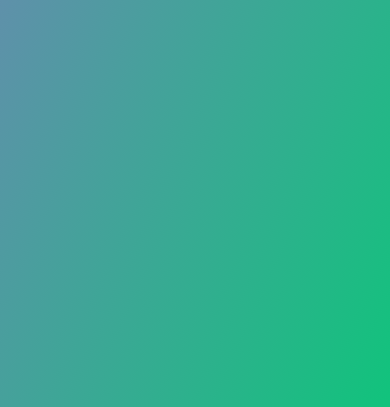
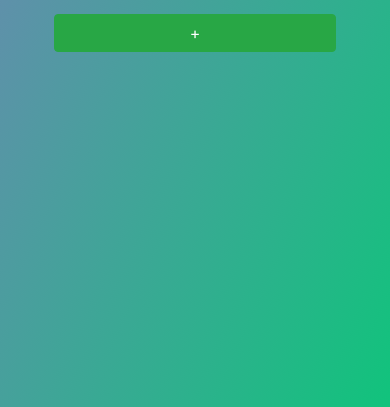
Before and after one commit to jeffleon/Gatsby_To_Do, a Gatsby site: page / in a window 390 px wide. Shown: the part 437-844 px from the top of the page. Built offline with nearby package versions, Linux system fonts and the light colour scheme; Gatsby itself is replaced by a stand-in of ours.

Commit message:
[UPDATE] page

```diff
--- a/components/form.js
+++ b/components/form.js
@@ -17,22 +17,23 @@ const Formulario = (props) => {
                 lng = position.coords.longitude;
                 lat = position.coords.latitude;
                 if (input.length > 0) { props.addFunction({"data": input, "lat": lat, "lng": lng})}
+                input = await "";
             });
         }
-
+        e.target.reset();
     }
     return (
-        <div className="container mt-4">
+        <div className="container">
             <h1 className="title">List of task</h1>
-            <Form onSubmit={handleSub}>
+            <Form onSubmit={handleSub} className="form">
                 <Row form>
-                    <Col md={6}>
+                    <Col md={10} sm={12}>
                         <FormGroup>
                             <Input onChange={handle} type="text" name="task" id="task" placeholder="task to do" />
                         </FormGroup>
                     </Col>
-                    <Col md={2}>
-                        <Button color="success" type="submit">
+                    <Col md={2} sm={12}>
+                        <Button color="success" className="button-form" type="submit">
                             +
                         </Button>
                     </Col>
--- a/components/styles/form.css
+++ b/components/styles/form.css
@@ -4,3 +4,14 @@
     font-family: 'Secular One', sans-serif;
     color: whitesmoke;
 }
+.icones{
+    float: right;
+}
+
+@media(max-width: 768px)
+{
+    .button-form{
+        width: 100%;
+        margin-bottom: 15px;
+    }
+}
--- a/components/styles/tasks.css
+++ b/components/styles/tasks.css
@@ -1,4 +1,4 @@
 
 .alert{
-    max-width: 700px;
+    max-width: 590px;
 }
--- a/components/tasks.js
+++ b/components/tasks.js
@@ -15,9 +15,11 @@ const Tasks = (props) => {
             <div className="container">
                 <Alert className="alert" color={element.done?"danger":"success"} id={index}>
                     {element.data}
-                    <Link to="/map" state={{"lat": element.lat, "lng": element.lng}}><i className="fa fa-map-marker m-1" aria-hidden="true"></i></Link>
-                    <i onClick={() => props.doneFunction(element.id)} className={element.done?"fa fa-minus-circle m-1":"fa fa-plus-circle  m-1"} id={index} aria-hidden="true"></i>
-                    <i onClick={() => props.deleteFunction(element.id)} className="fa fa-trash m-1" id={index} aria-hidden="true"></i>
+                    <div className="icones">
+                        <Link to="/map" state={{"lat": element.lat, "lng": element.lng}}><i className="fa fa-map-marker m-1" aria-hidden="true"></i></Link>
+                        <i onClick={() => props.doneFunction(element.id)} className={element.done?"fa fa-minus-circle m-1":"fa fa-plus-circle  m-1"} id={index} aria-hidden="true"></i>
+                        <i onClick={() => props.deleteFunction(element.id)} className="fa fa-trash m-1" id={index} aria-hidden="true"></i>
+                    </div>
                 </Alert>
             </div>
         )
--- a/gatsby-config.js
+++ b/gatsby-config.js
@@ -5,5 +5,12 @@
  */
 
 module.exports = {
-  plugins: [],
-};
+  plugins: [
+    {
+      resolve: 'gatsby-plugin-react-leaflet',
+      options: {
+        linkStyles: true // (default: true) Enable/disable loading stylesheets via CDN
+      }
+    }
+  ]
+}
--- a/package.json
+++ b/package.json
@@ -17,10 +17,12 @@
     "bootstrap": "^4.5.2",
     "font-awesome": "^4.7.0",
     "gatsby": "^2.24.66",
+    "gatsby-plugin-react-leaflet": "^2.0.13",
     "gatsby-plugin-react-redux": "^1.1.0",
     "leaflet": "^1.7.1",
     "react": "^16.13.1",
     "react-dom": "^16.13.1",
+    "react-helmet": "^6.1.0",
     "react-leaflet": "^2.7.0",
     "react-redux": "^7.2.1",
     "react-router-dom": "^5.2.0",
--- a/src/pages/index.js
+++ b/src/pages/index.js
@@ -5,10 +5,10 @@ import './styles/index.css'
 
 const Home = () =>{
   return (
-    <div className="content">
-      <Form_/>
-      <Tasks/>
-    </div>
+      <div className="content row">
+        <Form_/>
+        <Tasks/>
+      </div>
   )
 }
 
--- a/src/pages/styles/index.css
+++ b/src/pages/styles/index.css
@@ -1,10 +1,19 @@
+#gatsby-focus-wrapper{
+    width: 100%;
+    height: 100vh;
+    display: flex;
+    align-items: center;
+    outline: none;
+    background-image: linear-gradient(to bottom right, #7A7FBA, #11C37C);
+}
 .content{
-    content: "";
-    right: 0;
-    left: 0;
-    bottom: 0;
-    top: 0;
-    position: absolute;
-    z-index: -1;
-    background-image: linear-gradient(to bottom right, #7A7FBA, #11C37C);
+    width: 50%;
+    align-items: center;
+    margin: 0% auto;
+    display:block;
  }
+ @media(max-width: 768px){
+    .content{
+        width: 80%;
+     }
+ }
```
Also changed, not shown: 1 other file.
